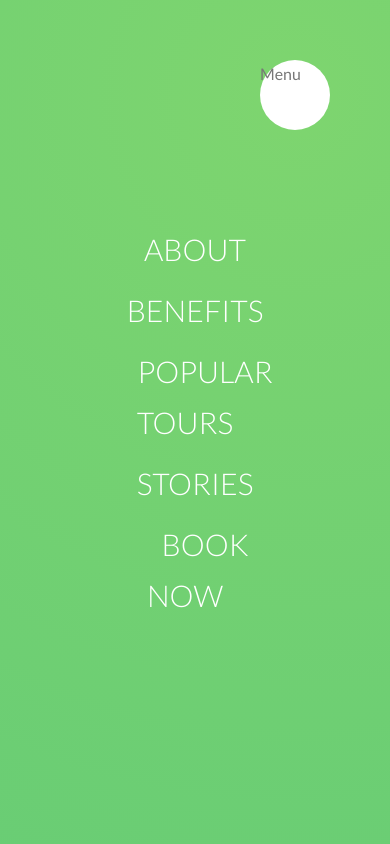
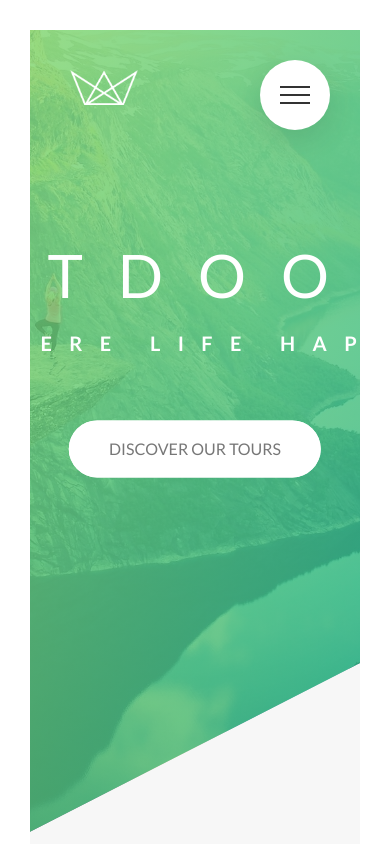
Before and after one commit to kellybarber/Schmedtmann-Natours, a website: page public/index.html in a window 390 px wide. Shown: the top 844 px of the page. Drawn offline with Linux system fonts and the light colour scheme.

Commit message:
Creating nav button hamburger animation

```diff
--- a/public/index.html
+++ b/public/index.html
@@ -16,7 +16,9 @@
 
       <div class="navigation">
         <input type="checkbox" class="navigation__checkbox" id="navi-toggle">
-        <label for="navi-toggle" class="navigation__button">Menu</label>
+        <label for="navi-toggle" class="navigation__button">
+          <span class="navigation__icon"></span>
+        </label>
         <div class="navigation__background">&nbsp;</div>
         <nav class="navigation__nav">
           <ul class="navigation__list">
--- a/public/sass/components/_navigation.scss
+++ b/public/sass/components/_navigation.scss
@@ -12,6 +12,9 @@
     right: 6rem;
     border-radius: 50%;
     z-index: 200;
+    box-shadow: 0 1rem 3rem rgba($color-black, .1);
+    cursor: pointer;
+    text-align: center;
   }
 
   &__background {
@@ -23,23 +26,26 @@
     right: 6.5rem;
     background-image: radial-gradient($color-primary-light, $color-primary-dark);
     z-index: 100;
-
-    transform: scale(80);
+    transition: transform .9s cubic-bezier(0.86, 0, 0.07, 1);
   }
 
   &__nav {
     height: 100vh;
-    width: 100%;
+    width: 0;
     position: fixed;
     top: 0;
-    right: 0;
+    left: 0;
     z-index: 150;
+
+    opacity: 0;
+    transition: all .8s cubic-bezier(0.68, -0.55, 0.265, 1.55);
   }
 
   &__list {
     @include center;
     list-style: none;
     text-align: center;
+    width: 100%;
   }
 
   &__item {
@@ -49,6 +55,7 @@
   &__link {
     &:link,
     &:visited {
+      display: inline-block;
       font-size: 3rem;
       font-weight: 300;
       padding: 1rem 2rem;
@@ -69,6 +76,58 @@
     &:active {
       background-position: 100%;
       color: $color-primary;
+      transform: translateX(1rem);
     }
   }
+
+  //Functionality
+
+  &__checkbox:checked ~ &__background {
+    transform: scale(80);
+  }
+
+  &__checkbox:checked ~ &__nav {
+    opacity: 1;
+    width: 100%;
+  }
+
+  // Icon
+
+  &__icon {
+    position: relative;
+    margin-top: 3.4rem;
+
+    &,
+    &::before,
+    &::after {
+      width: 3rem;
+      height: 2px;
+      background-color: $color-grey-dark-3;
+      display: inline-block;
+      transition: all .2s;
+    }
+
+    &::before,
+    &::after {
+      content: '';
+      position: absolute;
+      left: 0;
+    }
+
+    &::before {
+      top: -.8rem;
+    }
+
+    &::after {
+      top: .8rem;
+    }
+  }
+
+  &__button:hover &__icon::before {
+    top: -1rem;
+  }
+
+  &__button:hover &__icon::after {
+    top: 1rem;
+  }
 }
```
Also changed, not shown: public/css/style.css.
